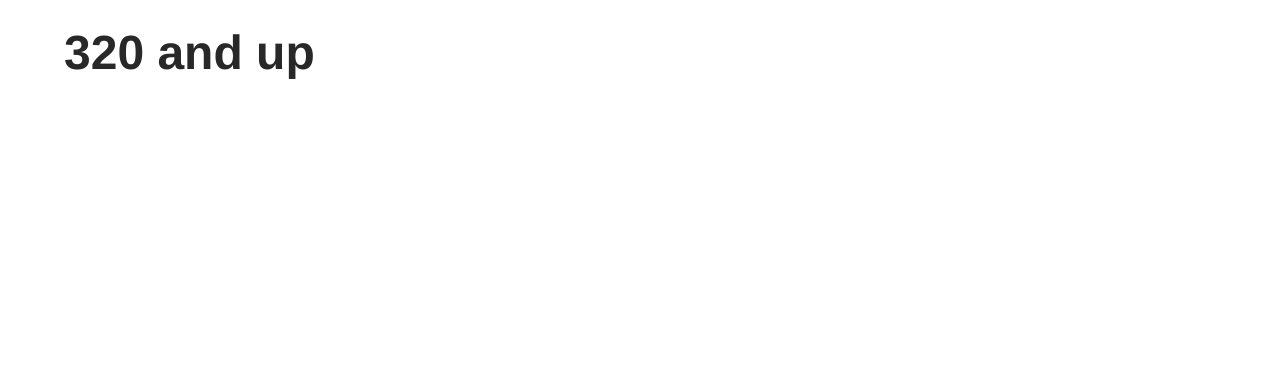
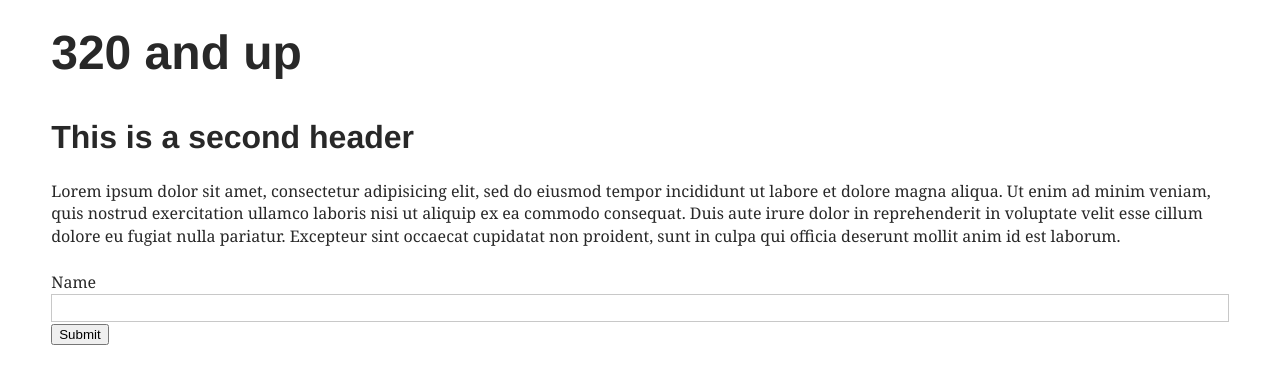
Before and after one commit to mrsteveheyes/Sandbox, a PHP site: page / in a window 1280 px wide. Shown: the top 392 px of the page. Run offline with PHP 8.4, Linux system fonts and the light colour scheme; some libraries are stand-ins or nearby versions.

Commit message:
Add 960 Grid

```diff
--- /dev/null
+++ b/assets/css/grid.css
@@ -0,0 +1,492 @@
+/*
+	960 Grid System ~ Core CSS.
+	Learn more ~ http://960.gs/
+
+	Licensed under GPL and MIT.
+*/
+
+/* =Containers
+--------------------------------------------------------------------------------*/
+
+.container_12,
+.container_16
+{
+/*	width: 92%;
+	margin-left: 4%;
+	margin-right: 4%;
+*/
+}
+
+/* =Grid >> Global
+--------------------------------------------------------------------------------*/
+
+.grid_1,
+.grid_2,
+.grid_3,
+.grid_4,
+.grid_5,
+.grid_6,
+.grid_7,
+.grid_8,
+.grid_9,
+.grid_10,
+.grid_11,
+.grid_12,
+.grid_13,
+.grid_14,
+.grid_15,
+.grid_16
+{
+	display: inline;
+	float: left;
+	margin-left: 1%;
+	margin-right: 1%;
+}
+
+.container_12 .grid_3,
+.container_16 .grid_4
+{
+	width: 23%;
+}
+
+.container_12 .grid_6,
+.container_16 .grid_8
+{
+	width: 48%;
+}
+
+.container_12 .grid_9,
+.container_16 .grid_12
+{
+	width: 73%;
+}
+
+.container_12 .grid_12,
+.container_16 .grid_16
+{
+	width: 98%;
+}
+
+/* =Grid >> Children (Alpha ~ First, Omega ~ Last)
+--------------------------------------------------------------------------------*/
+
+.alpha
+{
+	margin-left: 0;
+}
+
+.omega
+{
+	margin-right: 0;
+}
+
+/* =Grid >> 12 Columns
+--------------------------------------------------------------------------------*/
+
+.container_12 .grid_1
+{
+	width: 6.333%;
+}
+
+.container_12 .grid_2
+{
+	width: 14.666%;
+}
+
+.container_12 .grid_4
+{
+	width: 31.333%;
+}
+
+.container_12 .grid_5
+{
+	width: 39.666%;
+}
+
+.container_12 .grid_7
+{
+	width: 56.333%;
+}
+
+.container_12 .grid_8
+{
+	width: 64.666%;
+}
+
+.container_12 .grid_10
+{
+	width: 81.333%;
+}
+
+.container_12 .grid_11
+{
+	width: 89.666%;
+}
+
+/* =Grid >> 16 Columns
+--------------------------------------------------------------------------------*/
+
+.container_16 .grid_1
+{
+	width: 4.25%;
+}
+
+.container_16 .grid_2
+{
+	width: 10.5%;
+}
+
+.container_16 .grid_3
+{
+	width: 16.75%;
+}
+
+.container_16 .grid_5
+{
+	width: 29.25%;
+}
+
+.container_16 .grid_6
+{
+	width: 35.5%;
+}
+
+.container_16 .grid_7
+{
+	width: 41.75%;
+}
+
+.container_16 .grid_9
+{
+	width: 54.25%;
+}
+
+.container_16 .grid_10
+{
+	width: 60.5%;
+}
+
+.container_16 .grid_11
+{
+	width: 66.75%;
+}
+
+.container_16 .grid_13
+{
+	width: 79.25%;
+}
+
+.container_16 .grid_14
+{
+	width: 85.5%;
+}
+
+.container_16 .grid_15
+{
+	width: 91.75%;
+}
+
+/* =Prefix Extra Space >> Global
+--------------------------------------------------------------------------------*/
+
+.container_12 .prefix_3,
+.container_16 .prefix_4
+{
+	padding-left: 25%;
+}
+
+.container_12 .prefix_6,
+.container_16 .prefix_8
+{
+	padding-left: 50%;
+}
+
+.container_12 .prefix_9,
+.container_16 .prefix_12
+{
+	padding-left: 75%;
+}
+
+/* =Prefix Extra Space >> 12 Columns
+--------------------------------------------------------------------------------*/
+
+.container_12 .prefix_1
+{
+	padding-left: 8.333%;
+}
+
+.container_12 .prefix_2
+{
+	padding-left: 16.666%;
+}
+
+.container_12 .prefix_4
+{
+	padding-left: 33.333%;
+}
+
+.container_12 .prefix_5
+{
+	padding-left: 41.666%;
+}
+
+.container_12 .prefix_7
+{
+	padding-left: 58.333%;
+}
+
+.container_12 .prefix_8
+{
+	padding-left: 66.666%;
+}
+
+.container_12 .prefix_10
+{
+	padding-left: 83.333%;
+}
+
+.container_12 .prefix_11
+{
+	padding-left: 91.666%;
+}
+
+/* =Prefix Extra Space >> 16 Columns
+--------------------------------------------------------------------------------*/
+
+.container_16 .prefix_1
+{
+	padding-left: 6.25%;
+}
+
+.container_16 .prefix_2
+{
+	padding-left: 12.5%;
+}
+
+.container_16 .prefix_3
+{
+	padding-left: 18.75%;
+}
+
+.container_16 .prefix_5
+{
+	padding-left: 31.25%;
+}
+
+.container_16 .prefix_6
+{
+	padding-left: 37.5%;
+}
+
+.container_16 .prefix_7
+{
+	padding-left: 43.75%;
+}
+
+.container_16 .prefix_9
+{
+	padding-left: 56.25%;
+}
+
+.container_16 .prefix_10
+{
+	padding-left: 62.5%;
+}
+
+.container_16 .prefix_11
+{
+	padding-left: 68.75%;
+}
+
+.container_16 .prefix_13
+{
+	padding-left: 81.25%;
+}
+
+.container_16 .prefix_14
+{
+	padding-left: 87.5%;
+}
+
+.container_16 .prefix_15
+{
+	padding-left: 93.75%;
+}
+
+/* =Suffix Extra Space >> Global
+--------------------------------------------------------------------------------*/
+
+.container_12 .suffix_3,
+.container_16 .suffix_4
+{
+	padding-right: 25%;
+}
+
+.container_12 .suffix_6,
+.container_16 .suffix_8
+{
+	padding-right: 50%;
+}
+
+.container_12 .suffix_9,
+.container_16 .suffix_12
+{
+	padding-right: 75%;
+}
+
+/* =Suffix Extra Space >> 12 Columns
+--------------------------------------------------------------------------------*/
+
+.container_12 .suffix_1
+{
+	padding-right: 8.333%;
+}
+
+.container_12 .suffix_2
+{
+	padding-right: 16.666%;
+}
+
+.container_12 .suffix_4
+{
+	padding-right: 33.333%;
+}
+
+.container_12 .suffix_5
+{
+	padding-right: 41.666%;
+}
+
+.container_12 .suffix_7
+{
+	padding-right: 58.333%;
+}
+
+.container_12 .suffix_8
+{
+	padding-right: 66.666%;
+}
+
+.container_12 .suffix_10
+{
+	padding-right: 83.333%;
+}
+
+.container_12 .suffix_11
+{
+	padding-right: 91.666%;
+}
+
+/* =Suffix Extra Space >> 16 Columns
+--------------------------------------------------------------------------------*/
+
+.container_16 .suffix_1
+{
+	padding-right: 6.25%;
+}
+
+.container_16 .suffix_2
+{
+	padding-right: 16.5%;
+}
+
+.container_16 .suffix_3
+{
+	padding-right: 18.75%;
+}
+
+.container_16 .suffix_5
+{
+	padding-right: 31.25%;
+}
+
+.container_16 .suffix_6
+{
+	padding-right: 37.5%;
+}
+
+.container_16 .suffix_7
+{
+	padding-right: 43.75%;
+}
+
+.container_16 .suffix_9
+{
+	padding-right: 56.25%;
+}
+
+.container_16 .suffix_10
+{
+	padding-right: 62.5%;
+}
+
+.container_16 .suffix_11
+{
+	padding-right: 68.75%;
+}
+
+.container_16 .suffix_13
+{
+	padding-right: 81.25%;
+}
+
+.container_16 .suffix_14
+{
+	padding-right: 87.5%;
+}
+
+.container_16 .suffix_15
+{
+	padding-right: 93.75%;
+}
+
+/* =Clear Floated Elements
+--------------------------------------------------------------------------------*/
+
+/* http://sonspring.com/journal/clearing-floats */
+
+html body * span.clear,
+html body * div.clear,
+html body * li.clear,
+html body * dd.clear
+{
+	background: none;
+	border: 0;
+	clear: both;
+	display: block;
+	float: none;
+	font-size: 0;
+	list-style: none;
+	margin: 0;
+	padding: 0;
+	overflow: hidden;
+	visibility: hidden;
+	width: 0;
+	height: 0;
+}
+
+/* http://www.positioniseverything.net/easyclearing.html */
+
+.clearfix:after
+{
+	clear: both;
+	content: '.';
+	display: block;
+	visibility: hidden;
+	height: 0;
+}
+
+.clearfix
+{
+	display: inline-block;
+}
+
+* html .clearfix
+{
+	height: 1%;
+}
+
+.clearfix
+{
+	display: block;
+}
--- a/assets/css/style.css
+++ b/assets/css/style.css
@@ -66,7 +66,9 @@ background : rgb(255,255,255) /* url(../img/tmp/grid.png) repeat-y 50% 0 */; }
 body {
 margin : 0 auto;
 padding : 24px 0;
-width : 90% /* 252px */;
+width: 92%;
+margin-left: 4%;
+margin-right: 4%;
 font : 100%/1.4 Cambria, Georgia, Times, "Times New Roman";
 color : rgb(40,40,40);
 background-color : transparent; }
@@ -247,6 +249,123 @@ caption {
 background-color : transparent; }
 
 /* 7.FORMS (See css/mylibs/forms.css) */
+
+form {
+margin-bottom : 1.5em; }
+
+fieldset {
+margin-bottom : 1.5em;
+padding : 0;
+border-width : 0; }
+
+legend {
+margin-top : -.2em 0 1em 0;
+font-weight : bold;
+font-size : 1.2em; }
+
+label {
+font-weight : normal; }
+
+button,
+input,
+select,
+textarea {
+margin : 0; }
+
+label,
+input[type="button"],
+input[type="submit"],
+input[type="image"],
+button {
+cursor : pointer; }
+
+input,
+select {
+vertical-align : middle; }
+
+input[type=text],
+input[type=password],
+input[type=tel],
+input[type=email],
+input[type=url],
+input[type=search],
+textarea {
+padding : 2px;
+width : 100%;
+background-color : rgb(255,255,255);
+border : 1px solid rgb(200,200,200);
+font-family : inherit;
+font-size : inherit; }
+
+input[type=text]:focus,
+input[type=password]:focus,
+input[type=tel]:focus,
+input[type=email]:focus,
+input[type=url]:focus,
+input[type=search]:focus,
+textarea:focus {
+border-color : rgb(100,100,100); }
+
+input[type="radio"] {
+vertical-align : text-bottom; }
+
+input[type="checkbox"] {
+vertical-align : bottom; }
+
+/* Colors for form validity */
+input:valid,
+textarea:valid   {
+/* Styles */ }
+
+input:invalid,
+textarea:invalid {
+-webkit-box-shadow : 0 0 2px rgb(255,0,0);
+-moz-box-shadow : 0 0 2px rgb(255,0,0);
+box-shadow : 0 0 2px rgb(255,0,0); }
+
+.no-boxshadow input:invalid,
+.no-boxshadow textarea:invalid {
+background-color : rgb(240,221,221); }
+
+select {
+margin : .5em 0;
+background-color : rgb(255,255,255);
+border-width : 1px;
+border-style : solid; }
+
+textarea {
+overflow : auto;
+padding : 2px; }
+
+button {
+width : auto;
+padding : 8px 12px 9px;
+overflow : visible;
+background-color : rgb(227,227,227);
+border : 1px solid rgb(204,204,204);
+border-bottom-color : rgb(187,187,187);
+font-family : "Helvetica Neue", Helvetica, Arial;
+font-size : .875em;
+font-weight: bold;
+text-align : center;
+line-height : 1;
+color : rgb(51,51,51);
+text-shadow : 0 1px 0 rgb(255,255,255); }
+
+button:hover {
+cursor : pointer;
+background-color : rgb(217,217,217); }
+
+.ie6 legend,
+.ie7 legend {
+margin-left : -7px; }
+
+.ie6 input {
+vertical-align : text-bottom; }
+
+.ie7 input[type="checkbox"],
+.iem7 input[type="checkbox"] {
+vertical-align : baseline; }
 
 /* 8.BANNER */
 /* 9.NAVIGATION */
--- a/index.php
+++ b/index.php
@@ -31,6 +31,7 @@ URL: https://github.com/mrsteveheyes/Sandbox/
 
 <!-- For all browsers -->
 <link rel="stylesheet" href="assets/css/style.css?v=1">
+<link rel="stylesheet" href="assets/css/grid.css?v=1">
 
 <!-- JavaScript at bottom except for Modernizr -->
 <script src="js/libs/modernizr-1.7.min.js"></script>
@@ -65,9 +66,22 @@ URL: https://github.com/mrsteveheyes/Sandbox/
 <h1>320 and up</h1>
 </header>
 
-<div class="content clearfix">
+<div class="content clearfix container_16">
 
 <div role="main">
+
+	<h2>This is a second header</h2>
+
+	<p>Lorem ipsum dolor sit amet, consectetur adipisicing elit, sed do eiusmod tempor incididunt ut labore et dolore magna aliqua. Ut enim ad minim veniam, quis nostrud exercitation ullamco laboris nisi ut aliquip ex ea commodo consequat. Duis aute irure dolor in reprehenderit in voluptate velit esse cillum dolore eu fugiat nulla pariatur. Excepteur sint occaecat cupidatat non proident, sunt in culpa qui officia deserunt mollit anim id est laborum.</p>
+
+	<form action="">
+		<fieldset>
+			<label for="name">Name</label>
+			<input name="name" type="text" />
+			<input type="submit" />
+		</fieldset>
+	</form>
+
 </div>
 
 <div role="complementary">
```
